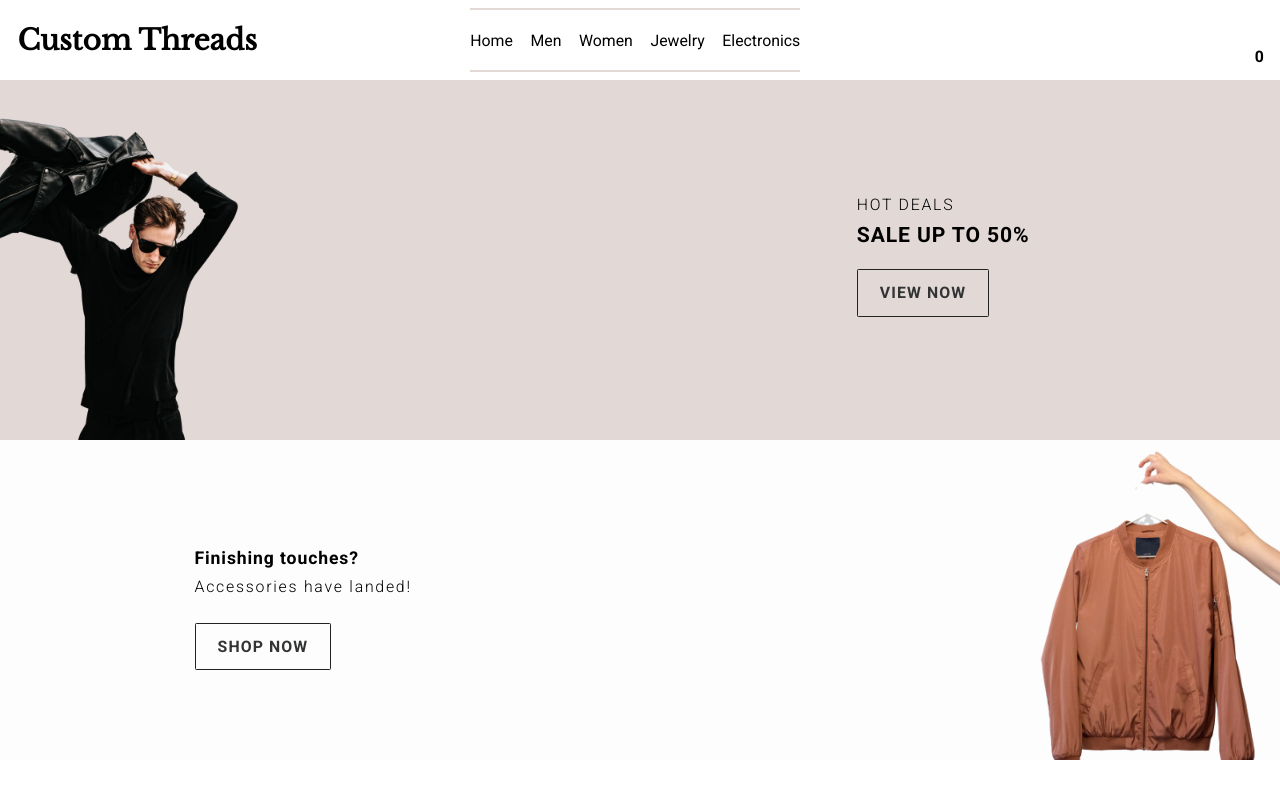
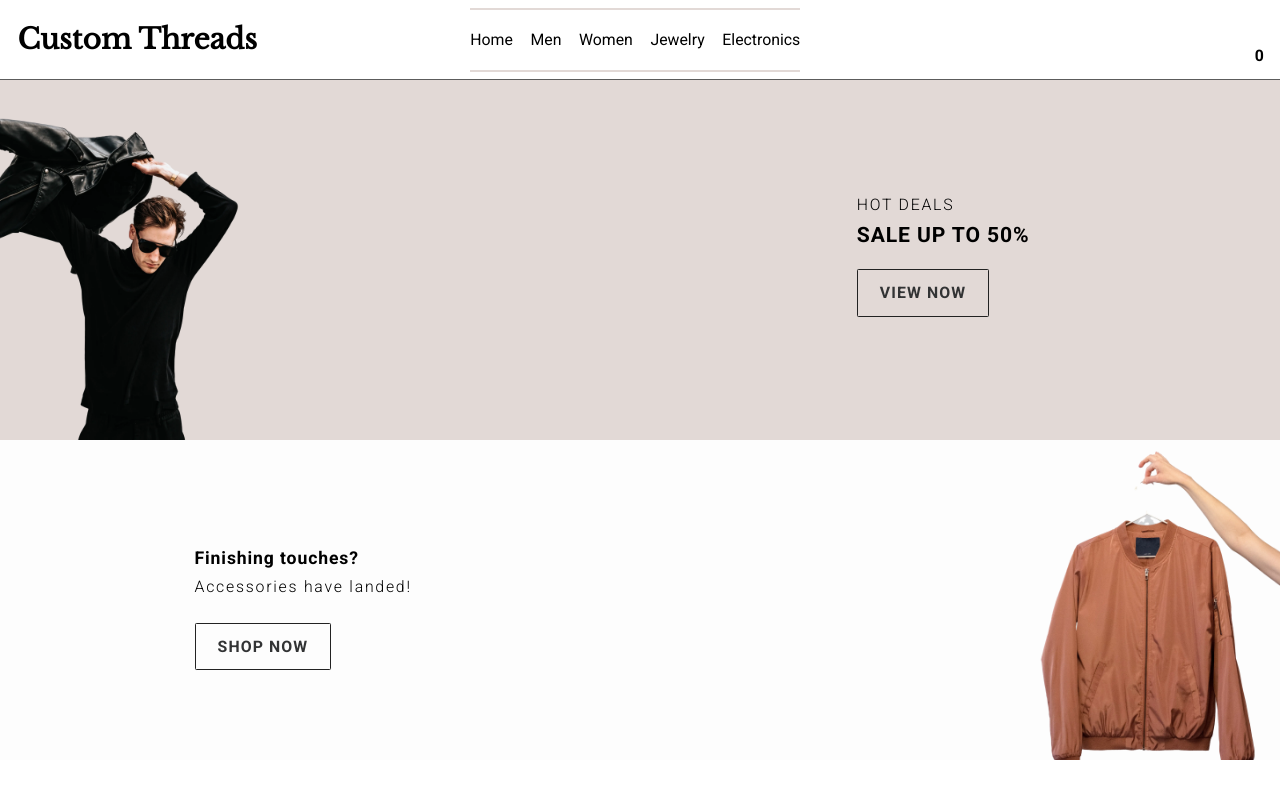
Before and after one commit to developedbygeo/Custom-threads, a React (Create React App) app: page / in a window 1280 px wide. Built offline with nearby package versions, Linux system fonts and the light colour scheme; no server answers; some icons are missing.

Commit message:
style: adding border bottom

```diff
--- a/src/components/Header/Header.styled.js
+++ b/src/components/Header/Header.styled.js
@@ -1,6 +1,6 @@
 import styled from 'styled-components';
 
-import { flexMixin, gridMixin, colorInteract, showActive } from '../shared/mixins';
+import { flexMixin, colorInteract, showActive } from '../shared/mixins';
 import { devices } from '../shared/breakpoints';
 
 const StyledHeader = styled.header`
@@ -8,6 +8,7 @@ const StyledHeader = styled.header`
   height: 10vh;
   position: relative;
   padding: 0 2rem;
+  border-bottom: 1px solid ${({ theme }) => theme.colors.ctaDavysGray};
   ${flexMixin('space-evenly', 'center', 'row')};
   & > a {
     flex: 2;
```
